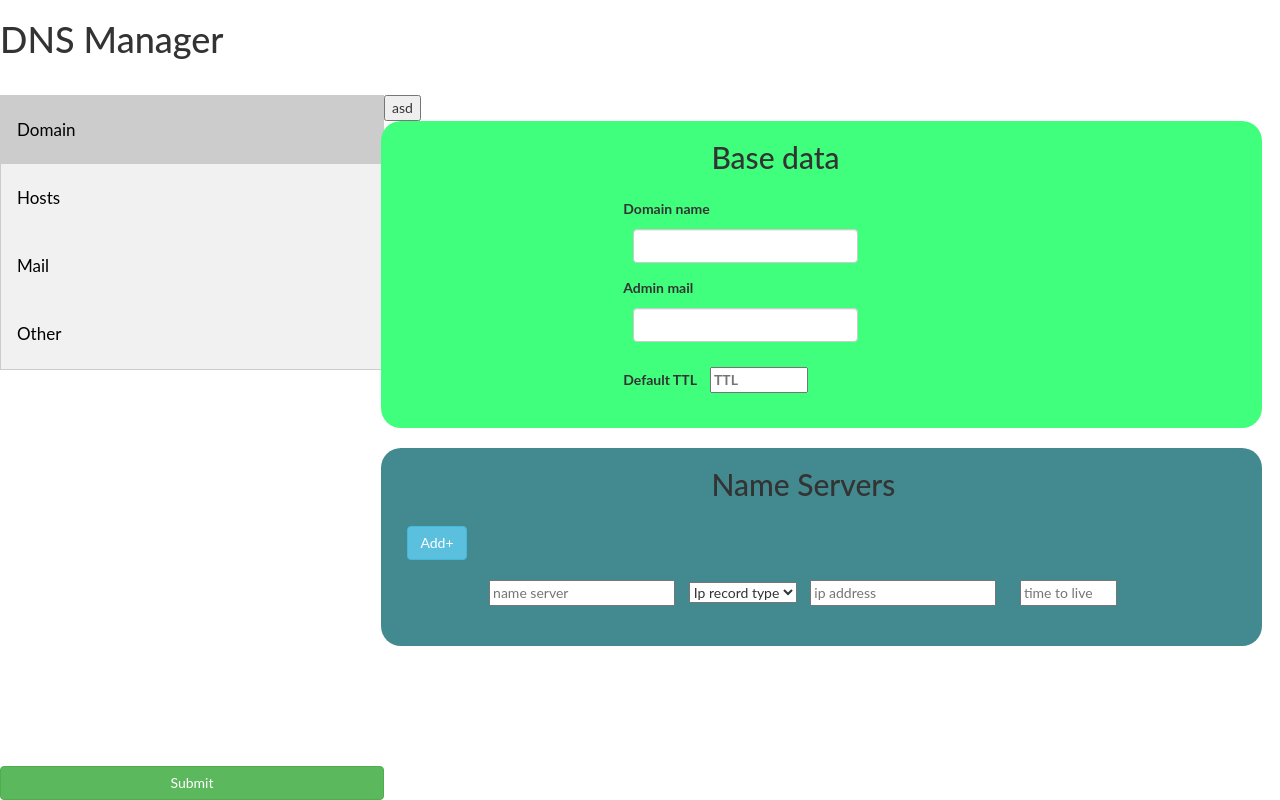
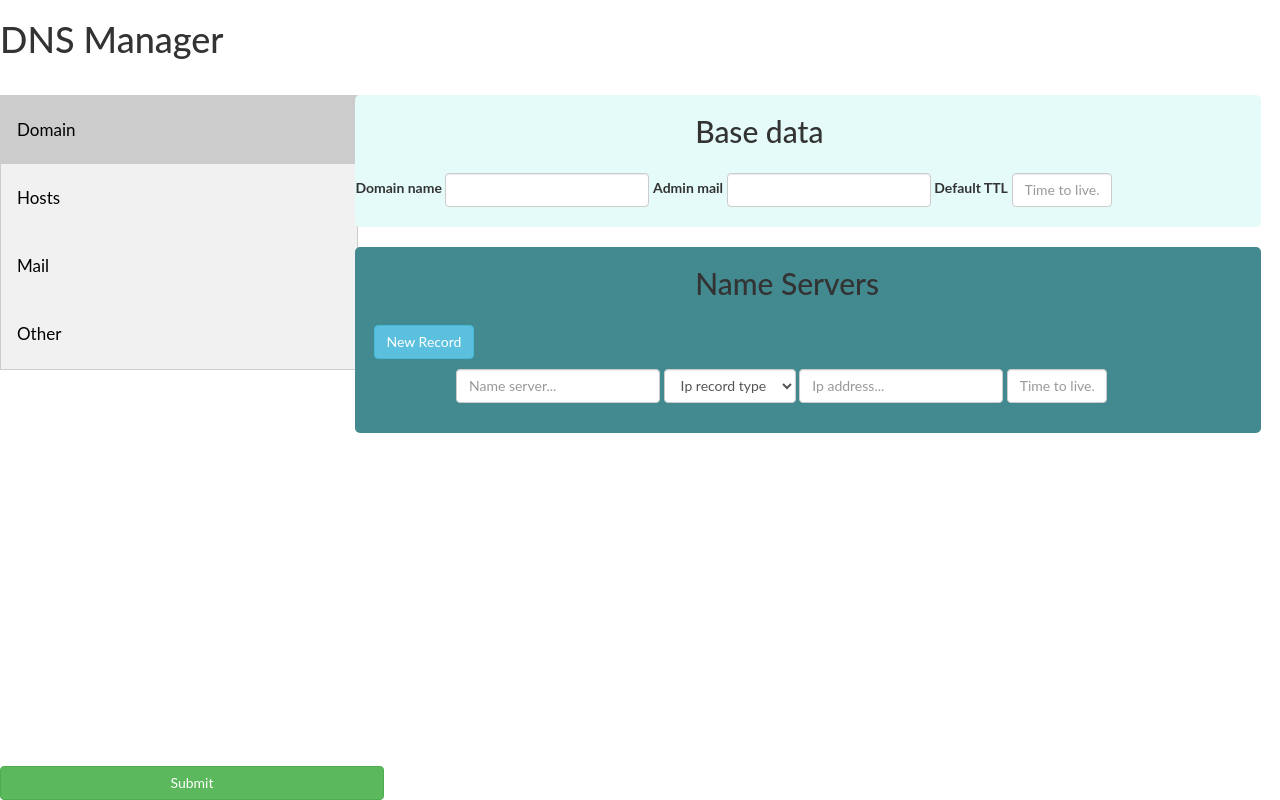
Before and after one commit to ilie05/licenta-web-server, a Flask app: page / in a window 1280 px wide. Run offline with Flask 2, Linux system fonts and the light colour scheme; some libraries are stand-ins or nearby versions.

Commit message:
Restyling a little!

```diff
--- a/static/script.js
+++ b/static/script.js
@@ -7,20 +7,20 @@ $(document).ready(function () {
 
     document.getElementById("defaultOpen").click();
 
-    $(".external-check").change(ChangeEvent);
+    $(".external-check").change(CheckChangeEvent);
 
     $("#add_ns").click(function () {
         let content = `
-		  	<div class='ns_record'>
-				<input type="text" name="ns${counterNsRecords}" id="ns${counterNsRecords}" placeholder="name"
+		  	<div class='ns_record form-inline'>
+				<input type="text" name="ns${counterNsRecords}" id="ns${counterNsRecords}" placeholder="Name server..." class="form-control"
 				    pattern="^(([a-zA-Z0-9]|[a-zA-Z0-9][a-zA-Z0-9\\-]*[a-zA-Z0-9])\\.)*([A-Za-z]|[A-Za-z][A-Za-z0-9\\-]*[A-Za-z0-9])$">
-		        <select name="ns_ip_addr_type${counterNsRecords}" id="ns_ip_addr_type${counterNsRecords}">
+		        <select name="ns_ip_addr_type${counterNsRecords}" id="ns_ip_addr_type${counterNsRecords}" class="form-control">
 		        	<option disabled selected value="">Ip record type</option>
 		            <option value="A">A</option>
 		        	<option value="AAAA">AAAA</option>
 		        </select >
-				<input type="text" name="ns_ip${counterNsRecords}" id="ns_ip${counterNsRecords}" placeholder="ip address">
-				<input type="number" name="ns_ttl${counterNsRecords}" id="ns_ttl${counterNsRecords}" placeholder="time to live" min="0" max="1209600">
+				<input type="text" name="ns_ip${counterNsRecords}" id="ns_ip${counterNsRecords}" placeholder="Ip address..." class="form-control">
+				<input type="number" name="ns_ttl${counterNsRecords}" id="ns_ttl${counterNsRecords}" placeholder="Time to live..." min="0" max="1209600" class="form-control">
 		  	</div>`;
         $(".ns_record_wrapper").append(content);
         counterNsRecords++;
@@ -28,16 +28,17 @@ $(document).ready(function () {
 
     $("#add_host").click(function () {
         let content = `
-			<div class="host_record">
-				<input type="text" name="host_name${counterHostRecords}" id="host_name${counterHostRecords}" placeholder="host name"
+			<div class="host_record form-inline">
+				<input type="text" name="host_name${counterHostRecords}" id="host_name${counterHostRecords}" placeholder="Host name..." class="form-control"
 				    pattern="^(([a-zA-Z0-9]|[a-zA-Z0-9][a-zA-Z0-9\\-]*[a-zA-Z0-9])\\.)*([A-Za-z]|[A-Za-z][A-Za-z0-9\\-]*[A-Za-z0-9])$">
-		        <select name="host_name_ip_addr_type${counterHostRecords}" id="host_name_ip_addr_type${counterHostRecords}">
+		        <select name="host_name_ip_addr_type${counterHostRecords}" id="host_name_ip_addr_type${counterHostRecords}" class="form-control">
 		        	<option disabled selected value="">IP record type</option>
 		            <option value="A">A</option>
 		        	<option value="AAAA">AAAA</option>
 		        </select >
-				<input type="text" name="host_name_ip${counterHostRecords}" id="host_name_ip${counterHostRecords}" placeholder="ip address">
-				<input type="number" name="host_name_ttl${counterHostRecords}" id="host_name_ttl${counterHostRecords}" placeholder="time to live" min="0" max="86400">
+				<input type="text" name="host_name_ip${counterHostRecords}" id="host_name_ip${counterHostRecords}" placeholder="Ip address..." class="form-control">
+				<input type="number" name="host_name_ttl${counterHostRecords}" id="host_name_ttl${counterHostRecords}"
+				    placeholder="Time to live..." min="0" max="86400" class="form-control">
 			</div>`;
         $(".host_record_wrapper").append(content);
         counterHostRecords++;
@@ -45,28 +46,28 @@ $(document).ready(function () {
 
     $("#add_mail").click(function () {
         let content = `
-			<div class="mail_record">
-			    <input name="mail_host${counterMailRecords}" id="mail_host${counterMailRecords}" type="text" placeholder="mail host name"
+			<div class="mail_record form-inline">
+			    <input name="mail_host${counterMailRecords}" id="mail_host${counterMailRecords}" type="text" placeholder="Mail host name..." class="form-control"
 			        pattern="^(([a-zA-Z0-9]|[a-zA-Z0-9][a-zA-Z0-9\\-]*[a-zA-Z0-9])\\.)*([A-Za-z]|[A-Za-z][A-Za-z0-9\\-]*[A-Za-z0-9])$">
-			    <select name="mail_addr_type${counterMailRecords}" id="mail_addr_type${counterMailRecords}">
+			    <select name="mail_addr_type${counterMailRecords}" id="mail_addr_type${counterMailRecords}" class="form-control">
                     <option disabled selected value="">IP record type</option>
                     <option value="A">A</option>
                     <option value="AAAA">AAAA</option>
                 </select >
-			    <input name="mail_ip_host${counterMailRecords}" id="mail_ip_host${counterMailRecords}" type="text" placeholder="mail host ip address">
-			    <input name="mail_preference${counterMailRecords}" id="mail_preference${counterMailRecords}" type="number" min="0" max="65535" placeholder="preference">
-			    <input type="number" name="mail_ttl${counterMailRecords}" id="mail_ttl${counterMailRecords}" placeholder="time to live" min="0" max="3024000">
-                <label class="checkbox-inline">
+			    <input name="mail_ip_host${counterMailRecords}" id="mail_ip_host${counterMailRecords}" type="text"
+			        placeholder="Mail host ip address..." class="form-control">
+			    <input name="mail_preference${counterMailRecords}" id="mail_preference${counterMailRecords}"
+			        type="number" min="0" max="65535" placeholder="Preference..." class="form-control">
+			    <input type="number" name="mail_ttl${counterMailRecords}" id="mail_ttl${counterMailRecords}"
+			        class="form-control" placeholder="Time to live..." min="0" max="3024000">
+                <label class="form-check-label">
                     <input type="checkbox" class="external-check  form-check-input" name="external${counterMailRecords}">External record
                 </label>
 			</div>`;
         $(".mail_record_wrapper").append(content);
         counterMailRecords++;
-        $('.external-check:last').change(ChangeEvent);
+        $('.external-check:last').change(CheckChangeEvent);
     });
-
-    $('#btn-submit').click(sendFrom);
-
 });
 
 
@@ -85,18 +86,23 @@ function openTab(evt, tabName) {
 }
 
 
-function ChangeEvent() {
+function CheckChangeEvent() {
     let order_of_this = this.name.substring(8);
     let input_target = $('#mail_ip_host' + order_of_this)[0];
     let select_target = $('#mail_addr_type' + order_of_this)[0];
+    let host_domain_input = $('#mail_host' + order_of_this);
 
     if (this.checked) {
         input_target.disabled = true;
         input_target.value = '';
         select_target.disabled = true;
+        host_domain_input.attr('placeholder', 'Domain name...');
+        host_domain_input[0].value = '';
     } else {
         select_target.disabled = false;
         input_target.disabled = false;
+        host_domain_input.attr('placeholder', 'Mail host name...');
+        host_domain_input[0].value = '';
     }
 }
 
@@ -230,8 +236,8 @@ function ajaxRequest(data_to_send) {
         success: function (data) {
             console.log("Ajax response success function!");
             console.log(data);
-            window.document.write(data);
-            window.history.pushState("", "", '/inserted');
+            //window.document.write(data);
+            //window.history.pushState("data", "Inserted", '/inserted');
         },
         error: function (data) {
             console.log("Ajax response error function!");
--- a/static/style.css
+++ b/static/style.css
@@ -1,5 +1,6 @@
 body {
     font-family: "Lato", sans-serif;
+    margin: 0 auto;
 }
 
 /* Style the tab */
@@ -7,7 +8,7 @@ body {
     float: left;
     border: 1px solid #ccc;
     background-color: #f1f1f1;
-    width: 30%;
+    width: 28%;
     height: 100%;
 }
 
@@ -41,24 +42,23 @@ body {
     float: left;
     padding: 0 12px;
     border: 1px;
-    width: 70%;
+    width: 72%;
     border-left: none;
     height: 100%;
 }
 
 .ns_record, .host_record, .mail_record {
     padding: 10px;
-    margin: 2px;
     width: 80%;
     margin: 0 auto;
 }
 
 .btn-info {
-    margin-left: 3%;
+    margin-left: 2%;
 }
 
 .col-sm {
-    border-radius: 20px;
+    border-radius: 5px;
     padding-top: 20px;
     padding-bottom: 20px;
     margin-bottom: 20px;
@@ -70,22 +70,28 @@ h2 {
     margin: 0 auto;
 }
 
-.domain-field {
-    width: 45%;
-    margin: auto;
+input::-webkit-outer-spin-button,
+input::-webkit-inner-spin-button {
+    /* display: none; <- Crashes Chrome on hover */
+    -webkit-appearance: none;
+    margin: 0; /* <-- Apparently some margin are still there even though it's hidden */
 }
 
-input {
-    margin: 10px 10px;
+input[type=number] {
+    -moz-appearance:textfield; /* Firefox */
 }
 
 #btn-submit {
     width: 30%;
     position: absolute;
-    bottom: 0%;
+    bottom: 0;
     left: 0;
 }
 
 input:disabled, select:disabled {
-    opacity: 0.3;
+    opacity: 0;
 }
+
+.domain-field{
+    margin: auto;
+}
--- a/templates/400_bad_request.html
+++ b/templates/400_bad_request.html
@@ -1,6 +1,8 @@
 <!DOCTYPE html>
 <html>
 <head>
+    <title> 400 Bad Request</title>
+    <meta charset="utf-8">
     <link href="//netdna.bootstrapcdn.com/bootstrap/3.0.0/css/bootstrap.min.css" rel="stylesheet" id="bootstrap-css">
     <script src="//netdna.bootstrapcdn.com/bootstrap/3.0.0/js/bootstrap.min.js"></script>
     <script src="//code.jquery.com/jquery-1.11.1.min.js"></script>
--- a/templates/404_not_found.html
+++ b/templates/404_not_found.html
@@ -1,6 +1,8 @@
 <!DOCTYPE html>
 <html>
 <head>
+    <title> 404 Not Found</title>
+    <meta charset="utf-8">
     <link href="//netdna.bootstrapcdn.com/bootstrap/3.0.0/css/bootstrap.min.css" rel="stylesheet" id="bootstrap-css">
     <script src="//netdna.bootstrapcdn.com/bootstrap/3.0.0/js/bootstrap.min.js"></script>
     <script src="//code.jquery.com/jquery-1.11.1.min.js"></script>
--- a/templates/index.html
+++ b/templates/index.html
@@ -5,9 +5,10 @@
     <meta charset="utf-8">
     <link rel="stylesheet" href="https://maxcdn.bootstrapcdn.com/bootstrap/3.4.0/css/bootstrap.min.css">
     <script src="https://ajax.googleapis.com/ajax/libs/jquery/3.4.0/jquery.min.js"></script>
-    <script src="https://maxcdn.bootstrapcdn.com/bootstrap/3.4.0/js/bootstrap.min.js"></script>
-    <script src="https://cdn.jsdelivr.net/jquery.validation/1.16.0/jquery.validate.min.js"></script>
-    <link rel="stylesheet" href="https://cdnjs.cloudflare.com/ajax/libs/font-awesome/4.7.0/css/font-awesome.min.css">
+
+    <script src="https://cdnjs.cloudflare.com/ajax/libs/popper.js/1.14.7/umd/popper.min.js"></script>
+    <script src="https://maxcdn.bootstrapcdn.com/bootstrap/4.3.1/js/bootstrap.min.js"></script>
+
     <script type="text/javascript" src="{{ url_for('static', filename = 'script.js') }}"></script>
     <link rel="stylesheet" href="{{ url_for('static', filename = 'style.css') }}">
 </head>
@@ -26,45 +27,45 @@
 </div>
 
 <form id="record_form" onsubmit="return mySubmitFunction()" method="post">
-    <button type="submit" onclick="">asd</button>
     <div class="container-fluid">
         <div id="domain" class="tabcontent">
             <div class="row">
-                <div class="col-sm" style="background-color:#3fff7d;">
+                <div class="col-sm" style="background-color:#e4fbf9;">
                     <h2>Base data</h2>
-                    <div class="domain-field ">
-                        <label for="domain">Domain name
-                            <input name="domain_name" id="domain_name" class="form-control" type="text"
-                                   pattern="[a-zA-Z0-9][a-zA-Z0-9-]{1,61}[a-zA-Z0-9](?:\.[a-zA-Z]{2,})+" required
-                                   oninvalid="this.setCustomValidity('Invalid domain name!')"
-                                   oninput="this.setCustomValidity('')"></label>
-                        <label for="admin_mail">Admin mail
-                            <input name="admin_mail" id="admin_mail" class="form-control" type="email" required>
-                        </label>
-                        <label for="domain_ttl">Default TTL
-                            <input name="domain_ttl" id="domain_ttl" type="number" min="0" max="3024000"
-                                   placeholder="TTL" required></label>
+                    <div class="domain-field form-inline">
+                        <label for="domain_name">Domain name</label>
+                        <input name="domain_name" id="domain_name" class="form-control" type="text"
+                               pattern="[a-zA-Z0-9][a-zA-Z0-9-]{1,61}[a-zA-Z0-9](?:\.[a-zA-Z]{2,})+" required
+                               oninvalid="this.setCustomValidity('Invalid domain name!')"
+                               oninput="this.setCustomValidity('')">
+                        <label for="admin_mail">Admin mail</label>
+                        <input name="admin_mail" id="admin_mail" class="form-control" type="email" required>
+
+                        <label for="domain_ttl">Default TTL</label>
+                        <input name="domain_ttl" id="domain_ttl" class="form-control" type="number" min="0"
+                               max="3024000"
+                               placeholder="Time to live..." required>
                     </div>
                 </div>
             </div>
             <div class="row">
                 <div class="col-sm ns_record_wrapper" style="background-color:#438a90;">
                     <h2>Name Servers</h2>
-                    <button type="button" id="add_ns" class="btn btn-info">Add+</button>
-                    <div class="ns_record">
-                        <input type="text" name="ns1" id="ns1" placeholder="name server" required
+                    <button type="button" id="add_ns" class="btn btn-info">New Record</button>
+                    <div class="ns_record form-inline">
+                        <input type="text" name="ns1" id="ns1" placeholder="Name server..." required class="form-control"
                                pattern="^(([a-zA-Z0-9]|[a-zA-Z0-9][a-zA-Z0-9\-]*[a-zA-Z0-9])\.)*([A-Za-z]|[A-Za-z][A-Za-z0-9\-]*[A-Za-z0-9])$">
 
-                        <select name="ns_ip_addr_type1" id="ns_ip_addr_type1" required>
+                        <select name="ns_ip_addr_type1" id="ns_ip_addr_type1" required class="form-control">
                             <option disabled selected value="">Ip record type</option>
                             <option value="A">A</option>
                             <option value="AAAA">AAAA</option>
                         </select>
 
-                        <input type="text" name="ns_ip1" id="ns_ip1" placeholder="ip address" required>
+                        <input type="text" name="ns_ip1" id="ns_ip1" placeholder="Ip address..." required class="form-control">
                         <!--1209600 sec. or 2 weeks  max ttl for name server-->
-                        <input type="number" name="ns_ttl1" id="ns_ttl1" placeholder="time to live" min="0"
-                               max="1209600">
+                        <input type="number" name="ns_ttl1" id="ns_ttl1" placeholder="Time to live..." min="0"
+                               max="1209600" class="form-control">
                     </div>
                 </div>
             </div>
@@ -74,19 +75,19 @@
             <div class="row">
                 <div class="col-sm host_record_wrapper" style="background-color:#438a90;">
                     <h2>Hosts </h2>
-                    <button type="button" id="add_host" class="btn btn-info">Add+</button>
-                    <div class="host_record">
-                        <input type="text" name="host_name1" id="host_name1" placeholder="host name" required
+                    <button type="button" id="add_host" class="btn btn-info">New Record</button>
+                    <div class="host_record form-inline">
+                        <input type="text" name="host_name1" id="host_name1" placeholder="Host name..." required class="form-control"
                                pattern="^(([a-zA-Z0-9]|[a-zA-Z0-9][a-zA-Z0-9\-]*[a-zA-Z0-9])\.)*([A-Za-z]|[A-Za-z][A-Za-z0-9\-]*[A-Za-z0-9])$">
-                        <select name="host_name_ip_addr_type1" id="host_name_ip_addr_type1" required>
+                        <select name="host_name_ip_addr_type1" id="host_name_ip_addr_type1" required class="form-control">
                             <option disabled selected value="">IP record type</option>
                             <option value="A">A</option>
                             <option value="AAAA">AAAA</option>
                         </select>
-                        <input type="text" name="host_name_ip1" id="host_name_ip1" placeholder="ip address" required>
+                        <input type="text" name="host_name_ip1" id="host_name_ip1" placeholder="Ip address..." required class="form-control">
                         <!--86400 sec. or 1 day  max ttl for host name-->
-                        <input type="number" name="host_name_ttl1" id="host_name_ttl1" placeholder="time to live"
-                               min="0" max="86400">
+                        <input type="number" name="host_name_ttl1" id="host_name_ttl1" placeholder="Time to live..."
+                               min="0" max="86400" class="form-control">
                     </div>
                 </div>
             </div>
@@ -96,23 +97,23 @@
             <div class="row">
                 <div class="col-sm mail_record_wrapper" style="background-color:#438a90;">
                     <h2>Mails </h2>
-                    <button type="button" id="add_mail" class="btn btn-info">Add+</button>
-                    <div class="mail_record">
-                        <input name="mail_host1" id="mail_host1" type="text" placeholder="mail host name"
+                    <button type="button" id="add_mail" class="btn btn-info">New Record</button>
+                    <div class="mail_record form-inline">
+                        <input name="mail_host1" id="mail_host1" type="text" placeholder="Mail host name..." class="form-control"
                                pattern="^(([a-zA-Z0-9]|[a-zA-Z0-9][a-zA-Z0-9\-]*[a-zA-Z0-9])\.)*([A-Za-z]|[A-Za-z][A-Za-z0-9\-]*[A-Za-z0-9])$">
-                        <select name="mail_addr_type1" id="mail_addr_type1">
+                        <select name="mail_addr_type1" id="mail_addr_type1" class="form-control">
                             <option disabled selected value="">IP record type</option>
                             <option value="A">A</option>
                             <option value="AAAA">AAAA</option>
                         </select>
-                        <input name="mail_ip_host1" id="mail_ip_host1" type="text" placeholder="mail host ip address">
+                        <input name="mail_ip_host1" id="mail_ip_host1" type="text" placeholder="Mail host ip address..." class="form-control">
                         <input name="mail_preference1" id="mail_preference1" type="number" min="0" max="65535"
-                               placeholder="preference">
+                               placeholder="Preference..." class="form-control">
                         <!--3024000 sec. or 5 weeks  max ttl for mail-->
-                        <input type="number" name="mail_ttl1" id="mail_ttl1" placeholder="time to live" min="0"
-                               max="3024000">
-                        <label class="checkbox-inline">
-                            <input type="checkbox" class="external-check  form-check-input" name="external1">External
+                        <input type="number" name="mail_ttl1" id="mail_ttl1" placeholder="Time to live..." min="0"
+                               max="3024000" class="form-control">
+                        <label class="form-check-label">
+                            <input type="checkbox" class="external-check form-check-input" name="external1">External
                             record
                         </label>
                     </div>
@@ -125,6 +126,6 @@
         </div>
     </div>
 </form>
-<button type="button" id="btn-submit" class="btn btn-success">Submit</button>
+<button type="submit" id="btn-submit" class="btn btn-success" form="record_form">Submit</button>
 </body>
 </html>
```
Also changed, not shown: 1 other file.
